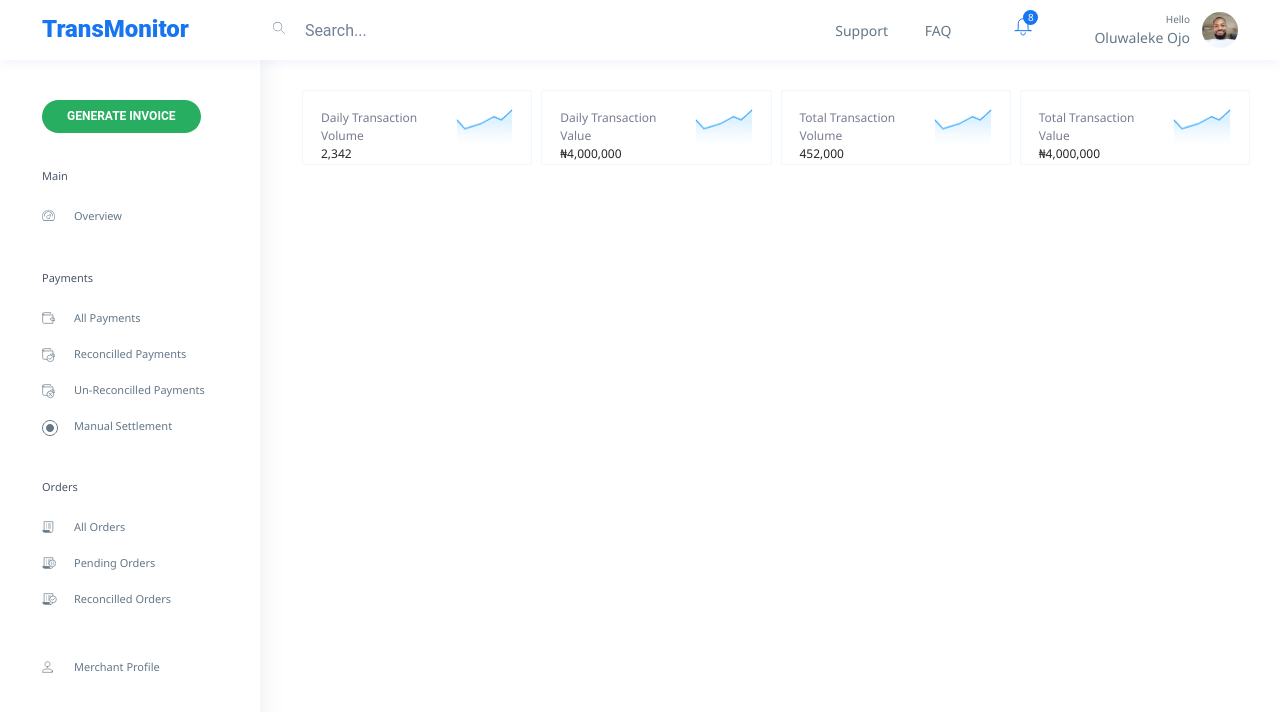
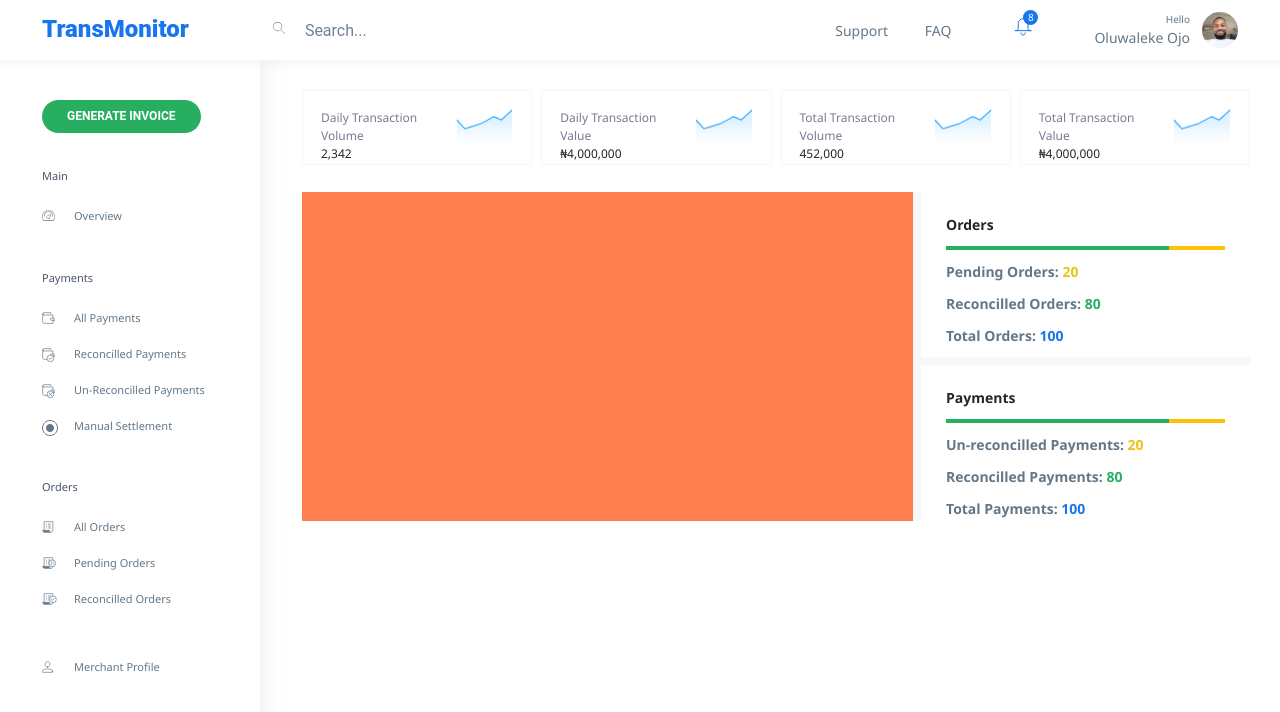
Before and after one commit to idris92/Transmonitor, a Next.js app: page / in a window 1280 px wide. Shown: the top 712 px of the page. Built offline with nearby package versions, Linux system fonts and the light colour scheme.

Commit message:
create the order and payment progress card

```diff
--- a/public/assets/theme/foundations/colors.ts
+++ b/public/assets/theme/foundations/colors.ts
@@ -20,5 +20,6 @@ export const colors = {
   },
   white:{
     1000: "#fff",
+    900: "#F7F8FA"
   }
 };
--- /dev/null
+++ b/src/components/OrderProgress.tsx
@@ -0,0 +1,59 @@
+import React from 'react'
+import { Flex, Text, Image} from '@chakra-ui/react'
+import Progress from './Progress'
+
+export const OrderProgress = () => {
+  return (
+    <Flex w='100%' h='100%' p='22px 25px' direction='column' alignItems='left' gap='11px'>
+        <Text
+        fontSize='14px'
+        fontWeight='700'
+        fontFamily ='Segoe UI'
+        color='black.800'
+        >Orders</Text>
+         <Progress value={80}/>
+        <Text
+        color="black.1000"
+        fontFamily="Segoe UI"
+        fontSize = "14px"
+        fontWeight ='700'
+        >
+            Pending Orders: <Text
+            as='small'
+            color="yellow.900"
+            fontFamily="Segoe UI"
+            fontSize = "14px"
+            fontWeight ='700'
+            >20</Text>
+        </Text>
+        <Text
+        color="black.1000"
+        fontFamily="Segoe UI"
+        fontSize = "14px"
+        fontWeight ='700'
+        >
+            Reconcilled Orders: <Text
+            as='small'
+            color="green.1000"
+            fontFamily="Segoe UI"
+            fontSize = "14px"
+            fontWeight ='700'
+            >80</Text>
+        </Text>
+        <Text
+        color="black.1000"
+        fontFamily="Segoe UI"
+        fontSize = "14px"
+        fontWeight ='700'
+        >
+            Total Orders: <Text
+            as='small'
+            color="primary.1000"
+            fontFamily="Segoe UI"
+            fontSize = "14px"
+            fontWeight ='700'
+            >100</Text>
+        </Text>
+    </Flex>
+  )
+}
--- /dev/null
+++ b/src/components/PaymentProgress.tsx
@@ -0,0 +1,59 @@
+import React from 'react'
+import { Flex, Text, Image} from '@chakra-ui/react'
+import Progress from './Progress'
+
+export const PaymentProgress = () => {
+  return (
+    <Flex w='100%' h='100%' p='22px 25px' direction='column' alignItems='left' gap='11px'>
+        <Text
+        fontSize='14px'
+        fontWeight='700'
+        fontFamily ='Segoe UI'
+        color='black.800'
+        >Payments</Text>
+        <Progress value={80}/>
+        <Text
+        color="black.1000"
+        fontFamily="Segoe UI"
+        fontSize = "14px"
+        fontWeight ='700'
+        >
+            Un-reconcilled Payments: <Text
+            as='small'
+            color="yellow.900"
+            fontFamily="Segoe UI"
+            fontSize = "14px"
+            fontWeight ='700'
+            >20</Text>
+        </Text>
+        <Text
+        color="black.1000"
+        fontFamily="Segoe UI"
+        fontSize = "14px"
+        fontWeight ='700'
+        >
+            Reconcilled Payments: <Text
+            as='small'
+            color="green.1000"
+            fontFamily="Segoe UI"
+            fontSize = "14px"
+            fontWeight ='700'
+            >80</Text>
+        </Text>
+        <Text
+        color="black.1000"
+        fontFamily="Segoe UI"
+        fontSize = "14px"
+        fontWeight ='700'
+        >
+            Total Payments: <Text
+            as='small'
+            color="primary.1000"
+            fontFamily="Segoe UI"
+            fontSize = "14px"
+            fontWeight ='700'
+            >100</Text>
+        </Text>
+    </Flex>
+  )
+}
--- /dev/null
+++ b/src/components/Progress.tsx
@@ -0,0 +1,15 @@
+import { Flex } from '@chakra-ui/react'
+import React from 'react'
+
+type progress={
+    value: number
+}
+const Progress = ({value}:progress) => {
+  return (
+    <Flex w='100%' bg='yellow.1000' h='4px'>
+        <Flex w={`${value}%`} bg='green.1000' h='4px'></Flex>
+    </Flex>
+  )
+}
+
+export default Progress
--- a/src/pages/index.tsx
+++ b/src/pages/index.tsx
@@ -1,34 +1,51 @@
 import Head from 'next/head'
 import Image from 'next/image'
-import { Inter } from 'next/font/google'
-import styles from '@/styles/Home.module.css'
 import DashboardWrapper from '@/components/dashboard'
-import { SimpleGrid, Text } from '@chakra-ui/react'
+import { Flex, SimpleGrid, Text } from '@chakra-ui/react'
 import Transaction from '@/components/Transaction'
+import { OrderProgress } from '@/components/OrderProgress'
+import { PaymentProgress } from '@/components/PaymentProgress'
 
-const inter = Inter({ subsets: ['latin'] })
 
 export default function Home() {
   return (
     <>
       <Head>
-        <title>Create Next App</title>
-        <meta name="description" content="Generated by create next app" />
+        <title>Merchant Module</title>
+        <meta name="description" content="Merchant Section of the app" />
         <meta name="viewport" content="width=device-width, initial-scale=1" />
         <link rel="icon" href="/favicon.ico" />
       </Head>
       <main >
+
         <DashboardWrapper
         pageTitle="TransMonitor"
         background="white"
         padding="30px"
       >
+        <Flex direction='column' gap='27px'>
           <SimpleGrid columns={[1, null, 4]} spacing='9px'>
             <Transaction title='Daily Transaction Volume' total={2342}/>
             <Transaction title='Daily Transaction Value' total={4000000} currency={true}/>
             <Transaction title='Total Transaction Volume' total={452000}/>
             <Transaction title='Total Transaction Value' total={4000000} currency={true}/>
           </SimpleGrid>
+          <Flex h='329px' w='100%'>
+              <Flex w='65%' h='100%' bg='coral'>
+
+              </Flex>
+              <Flex w='0px' h='100%' border='4px solid #F7F8FA'></Flex>
+              <Flex w='35%' h='100%' direction='column' >
+                  <Flex w='100%' h='50%'>
+                      <OrderProgress/>
+                  </Flex>
+                  <Flex w='100%' h='0px' border='4px solid #F7F8FA'/>
+                  <Flex  w='100%' h='50%'>
+                    <PaymentProgress/>
+                  </Flex>
+              </Flex>
+          </Flex>
+        </Flex>
         </DashboardWrapper>
       </main>
     </>
--- a/src/styles/globals.css
+++ b/src/styles/globals.css
@@ -100,6 +100,8 @@ a {
   text-decoration: none;
 }
 
+
+
 @media (prefers-color-scheme: dark) {
   html {
     color-scheme: dark;
```
Also changed, not shown: src/components/Chart.tsx (added, +12 -0 lines). Lines whose indentation alone changed are shown as unchanged.
